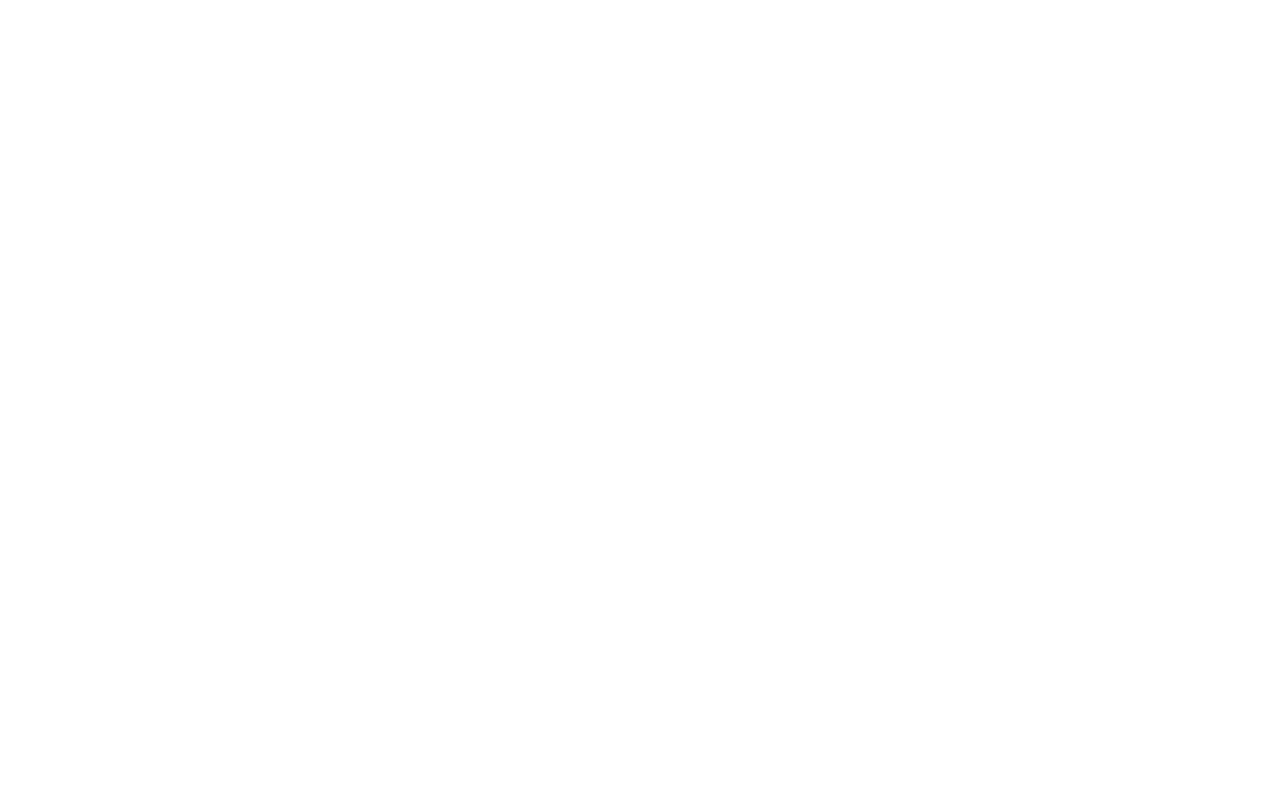
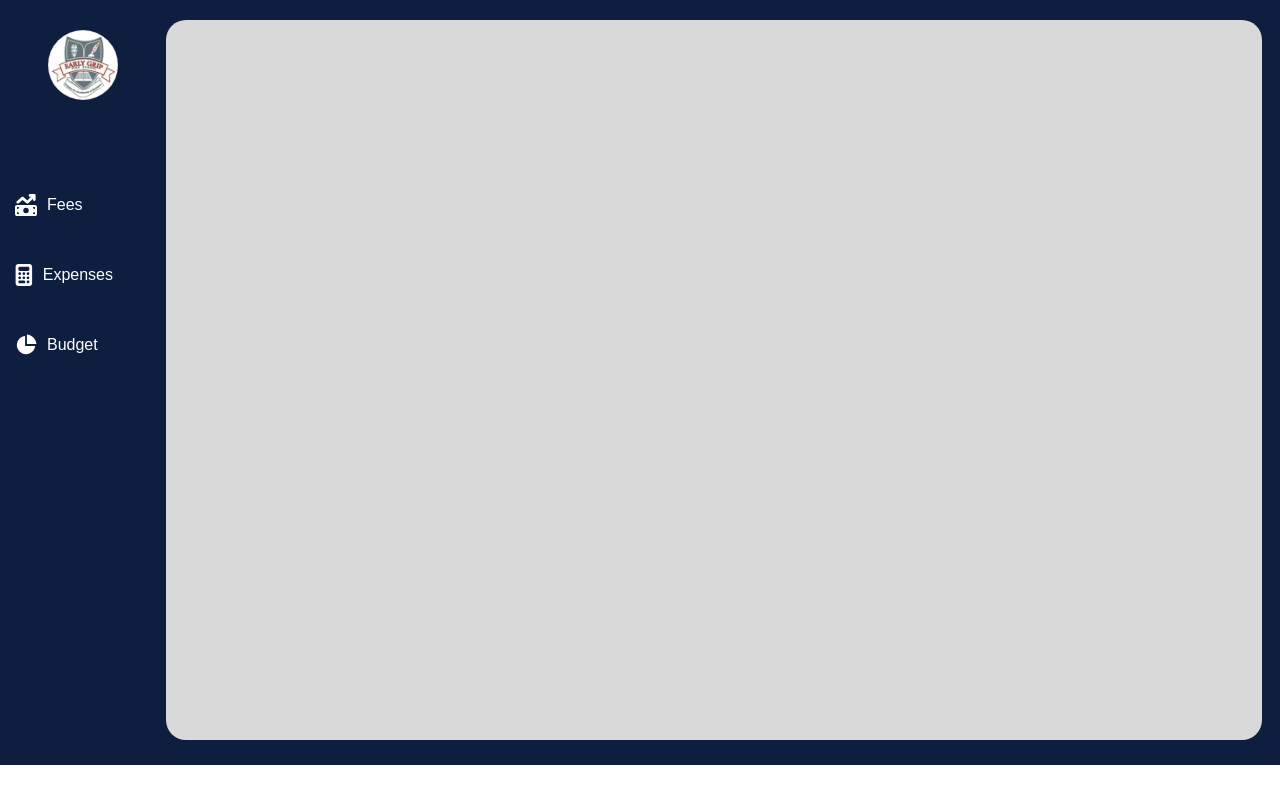
Before and after one commit to ikosong1406/frontend, a React (Create React App) app: page /accountant in a window 1280 px wide. Before the commit this address had no page. Built offline with nearby package versions, Linux system fonts and the light colour scheme.

Commit message:
modified:   src/App.js 	new file:   src/accountant/components/AccLayout.js 	new file:   src/accountant/components/AccSide.js

```diff
--- a/src/App.js
+++ b/src/App.js
@@ -33,6 +33,7 @@ import ResultLayout from "./result/components/ResultLayout";
 import ResultUpload from "./result/pages/ResultUpload";
 import ClassDetail from "./result/pages/ClassDetails";
 import StudentResult from "./result/pages/StudentResult";
+import AccLayout from "./accountant/components/AccLayout";
 
 function App() {
   const [isLoading, setIsLoading] = useState(false);
@@ -97,10 +98,10 @@ function App() {
                 <Route path="bookCatalogue" element={<BookCatalogue />} />
                 <Route path="bookIssuing" element={<BookIssuing />} />
               </Route>
-              {/* <Route path="/accountant" element={<ParentLayout />}>
-                <Route index element={<Result />} />
-                <Route path="result" element={<Result />} />
-              </Route> */}
+              <Route path="/accountant" element={<AccLayout />}>
+                {/* <Route index element={<Result />} /> */}
+                {/* <Route path="result" element={<Result />} /> */}
+              </Route>
               <Route path="/result" element={<ResultLayout />}>
                 <Route index element={<ResultUpload />} />
                 <Route path="resultUpload" element={<ResultUpload />} />
--- /dev/null
+++ b/src/accountant/components/AccLayout.js
@@ -0,0 +1,18 @@
+import React from "react";
+import { Outlet } from "react-router-dom";
+import AccSide from "./AccSide";
+
+const AccLayout = () => {
+  return (
+    <div className="layout-container">
+      <div className="sidebar-container">
+        <AccSide />
+      </div>
+      <div className="page-container">
+        <Outlet />
+      </div>
+    </div>
+  );
+};
+
+export default AccLayout;
--- /dev/null
+++ b/src/accountant/components/AccSide.js
@@ -0,0 +1,68 @@
+import { useState } from "react";
+import logo from "../../images/logo.jpg";
+import user from "../../images/usericon.jpeg";
+import { NavLink } from "react-router-dom";
+import { FaMoneyBillTrendUp } from "react-icons/fa6";
+import { FaCalculator } from "react-icons/fa6";
+import { RiPieChart2Fill } from "react-icons/ri";
+
+const AccSide = () => {
+  const [showNav, setShowNav] = useState(false);
+
+  return (
+    <div className="sideDiv1">
+      <div className="sideDiv2">
+        <img
+          src={logo}
+          style={{ width: 70, height: 70, borderRadius: "50%" }}
+        />
+      </div>
+      <div className="sideDiv3">
+        <NavLink
+          to="/teacher"
+          className={({ isActive }) => (isActive ? "active" : "")}
+          onClick={() => setShowNav(false)}
+          end
+        >
+          <FaMoneyBillTrendUp className="icon" />
+          <h3 className="label">Fees</h3>
+        </NavLink>
+        <NavLink
+          to="/teacher/timetable"
+          className={({ isActive }) => (isActive ? "active" : "")}
+          onClick={() => setShowNav(false)}
+          end
+        >
+          <FaCalculator className="icon" />
+          <h3 className="label">Expenses</h3>
+        </NavLink>
+        <NavLink
+          to="/teacher/student"
+          className={({ isActive }) => (isActive ? "active" : "")}
+          onClick={() => setShowNav(false)}
+        >
+          <RiPieChart2Fill className="icon" />
+          <h3 className="label">Budget</h3>
+        </NavLink>
+      </div>
+      {/* <div className="sideDiv4">
+        <img
+          src={user}
+          alt=""
+          style={{
+            width: 35,
+            height: 35,
+            borderRadius: 20,
+            alignSelf: "center",
+          }}
+        />
+        <div className="sideDiv41">
+          <h3>Alex</h3>
+          <h4>Teacher</h4>
+        </div>
+      </div> */}
+    </div>
+  );
+};
+
+export default AccSide;
```
